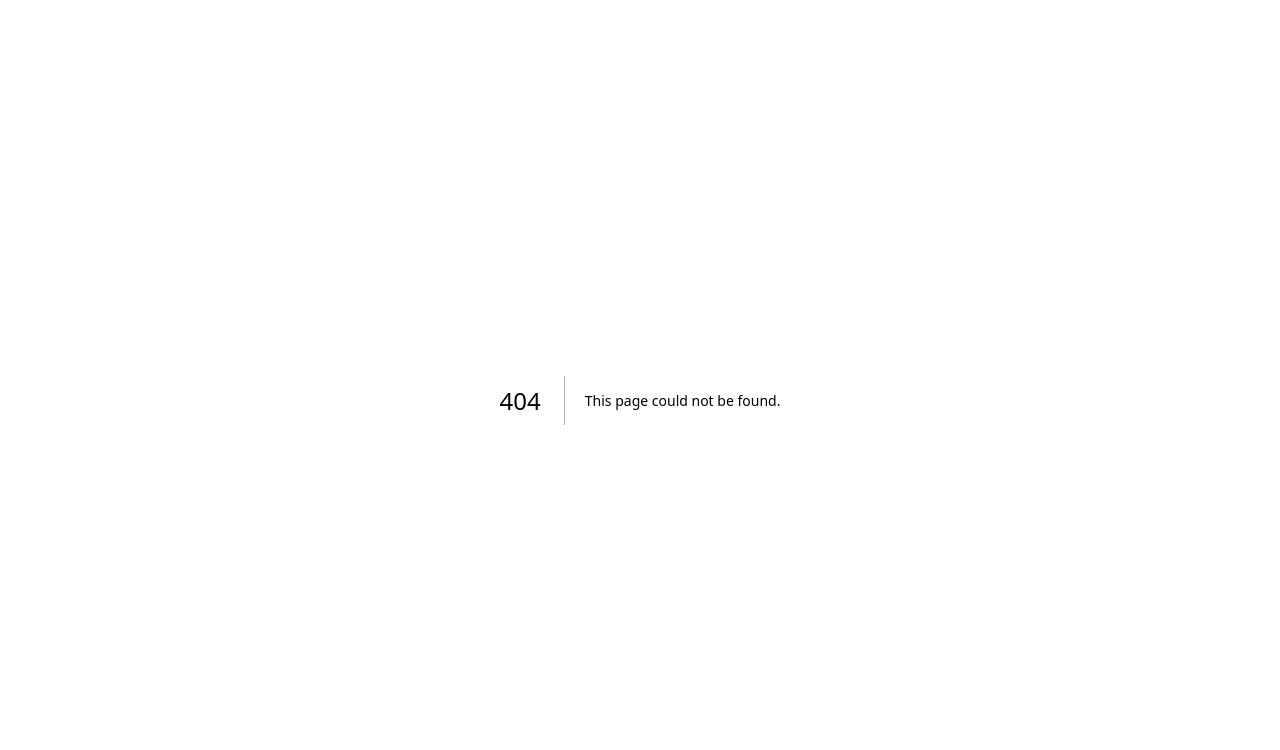
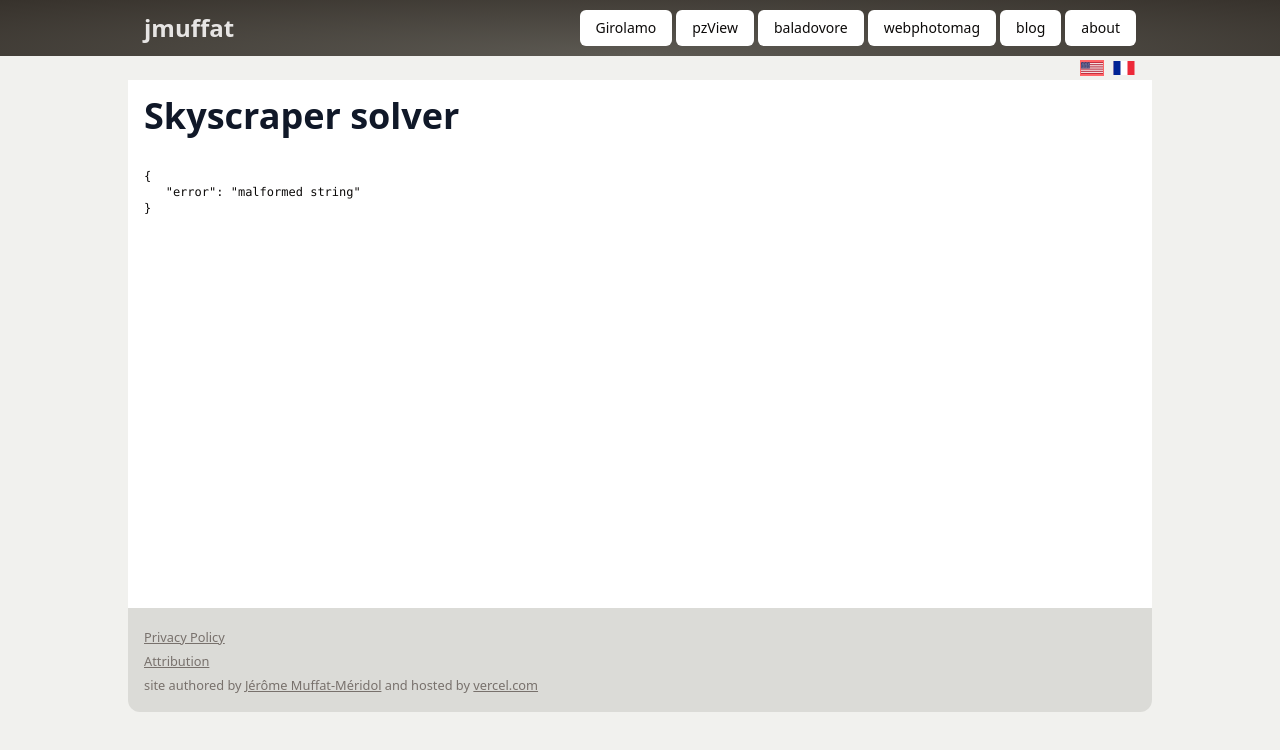
Before and after one commit to jmuffat/jmuffat.com, a Next.js app: page /en/skyscraper in a window 1280 px wide. Before the commit this address had no page. Shown: the top 750 px of the page. Built offline with nearby package versions, Linux system fonts and the light colour scheme.

Commit message:
start skyscraper page, setup encoding

```diff
--- /dev/null
+++ b/app/[lang]/skyscraper/decode.js
@@ -0,0 +1,53 @@
+export const knownMask = 0x8000
+export const candidateMask = value => 1<<(value-1)
+
+export function skyscraperStringDecode(s) {
+    const re = /(\d*)\.(\d*)\.(\d*)\.(\d*)\.?((?:[a-z]\d\d)*)/i
+    const parts = re.exec(s)
+    if (!parts) return {error: "malformed string"}
+
+    const decodeVisibility = s => s.split('').map(a=>Number(a))
+
+    const res = {
+        N: decodeVisibility(parts[1]),
+        E: decodeVisibility(parts[2]),
+        S: decodeVisibility(parts[3]),
+        W: decodeVisibility(parts[4])
+    }
+
+    if (    (res.N.lengh != res.S.lengh )
+        ||  (res.E.lengh != res.W.lengh )
+        ||  (res.N.lengh != res.E.lengh )
+        ||  (res.N.lengh==0)
+        ||  (res.N.lengh> 9)
+    )   return {error: "bad dimensions"}
+
+    const sz = res.N.length;
+    res.sz = sz
+
+    let allCandidates = 0;
+    for(let i=1; i<sz; i++) allCandidates |= candidateMask(i);
+
+    res.c = [] // candidates
+    for(let i=0; i<sz*sz; i++) res.c[i] = allCandidates
+
+    if (parts[5]) {
+        const re2 = /([a-z]\d\d)/gi
+        for(;;) {
+            const found = re2.exec(parts[5])
+            if (!found) break
+
+            const hint = found[1].toLowerCase()
+            const x = hint.charCodeAt(0)-0x61
+            const y = Number(hint[1])-1
+            const v = Number(hint[2])
+
+            if (x<0 || y<0 || x>=sz || y>>sz) return {error: `Bad hint position "${hint}"`}
+            if (v<1 || v>sz) return {error: `Bad hint value "${hint}"`}
+
+            res.c[x+sz*y] = knownMask|candidateMask(v)
+        }
+    }
+
+    return res
+}
--- /dev/null
+++ b/app/[lang]/skyscraper/grid.js
@@ -0,0 +1,5 @@
+export function SkyscraperGrid({data}) {
+    return (
+        <pre className="text-xs">{JSON.stringify(data,null,3)}</pre>
+    )
+}
--- /dev/null
+++ b/app/[lang]/skyscraper/page.js
@@ -0,0 +1,29 @@
+"use client"
+import { useSearchParams } from 'next/navigation'
+import { useMemo } from 'react'
+
+import { NarrowPageBody } from '@/components/narrow-body'
+import { skyscraperStringDecode } from './decode'
+import { SkyscraperGrid } from './grid'
+
+function SkyscraperPage() {
+    const searchParams = useSearchParams()
+    const str = searchParams.get('s')
+    // const parm = "03004.02020.32200.00224.D32" // N.S.E.W.knownValues
+    const data = useMemo(
+        ()=>skyscraperStringDecode(str),
+        [str]
+    )
+
+    return (
+        <NarrowPageBody>
+            <div className='markdown'>
+                <h1>Skyscraper solver</h1>
+            </div>
+
+            <SkyscraperGrid data={data}/>
+        </NarrowPageBody>
+    )
+}
+
+export default SkyscraperPage
```
